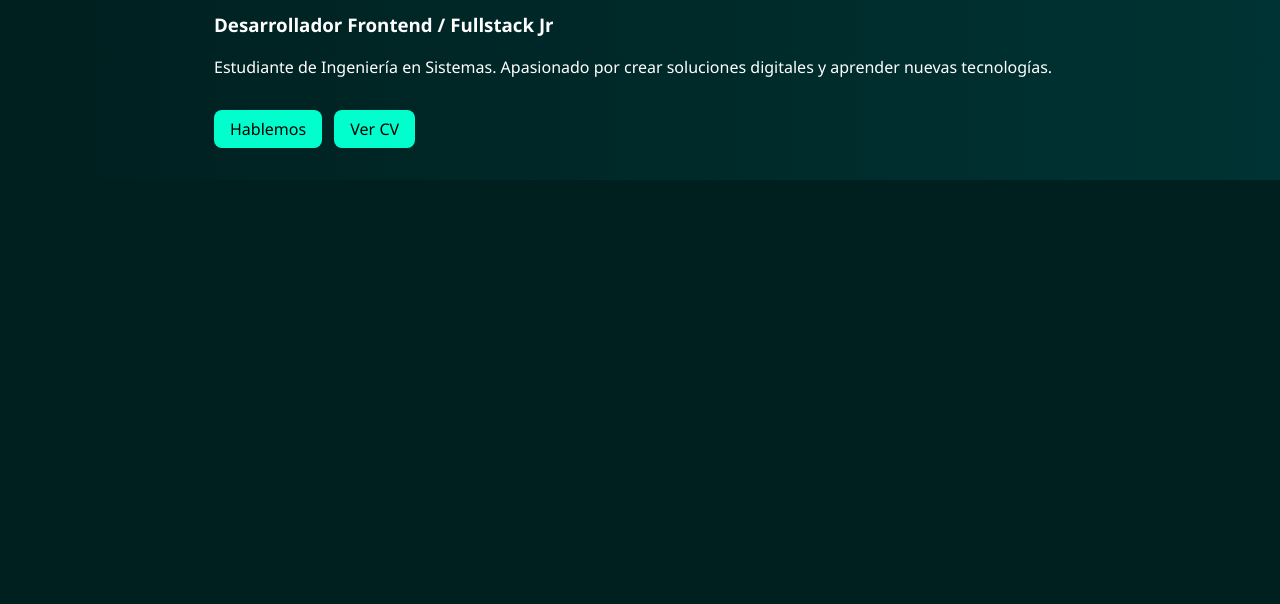
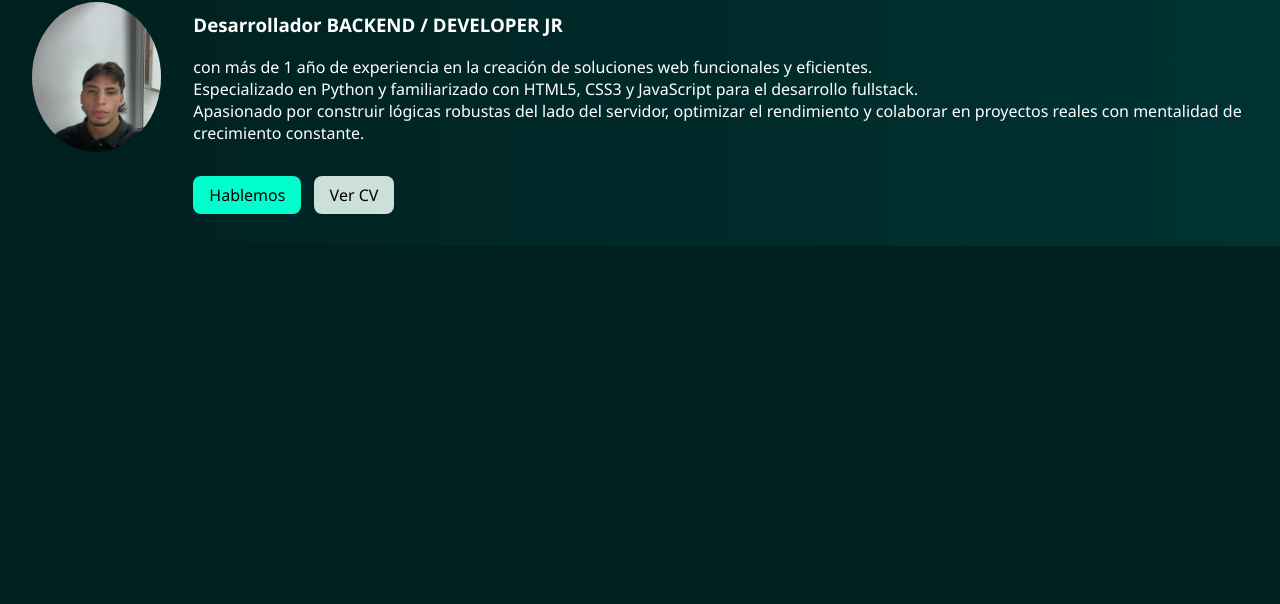
Before and after one commit to Gallego09/Portafolio, a plain HTML site: page index.html in a window 1280 px wide. Shown: the part 196-800 px from the top of the page. Drawn offline with Linux system fonts and the light colour scheme.

Commit message:
Implementacion de CV y Hablemos

```diff
--- a/index.html
+++ b/index.html
@@ -22,13 +22,16 @@
   </header>
 
   <section id="inicio" class="presentacion">
-    <img src="assets/img/foto-perfil.jpg" alt="Tu foto">
+    <img src="assets/img/Gallego.jpg" alt="Tu foto">
     <div>
       <h2>Andrés Gallego</h2>
-      <h3>Desarrollador Frontend / Fullstack Jr</h3>
-      <p>Estudiante de Ingeniería en Sistemas. Apasionado por crear soluciones digitales y aprender nuevas tecnologías.</p>
-      <a href="#contacto" class="btn">Hablemos</a>
-      <a href="assets/cv.pdf" class="btn" target="_blank">Ver CV</a>
+      <h3>Desarrollador BACKEND / DEVELOPER JR</h3>
+      <p>con más de 1 año de experiencia en la creación de soluciones web funcionales y eficientes. <br>
+        Especializado en Python y familiarizado con HTML5, CSS3 y JavaScript para el desarrollo fullstack.<br>
+        Apasionado por construir lógicas robustas del lado del servidor, optimizar el rendimiento y colaborar en proyectos reales con mentalidad de crecimiento constante.</p>
+
+      <a href="https://wa.me/573007294295" class="btn">Hablemos</a>
+      <a href="assets/pdf/Hoja de vida Andres Gallego (1).pdf" class="btn2" target="_blank">Ver CV</a>
     </div>
   </section>
 
--- a/style.css
+++ b/style.css
@@ -57,3 +57,12 @@ nav ul li a {
   text-decoration: none;
   border-radius: 8px;
 }
+.btn2 {
+  display: inline-block;
+  padding: 0.5rem 1rem;
+  margin: 1rem 0.5rem 0 0;
+  background-color: #cddfd9;
+  color: #000;
+  text-decoration: none;
+  border-radius: 8px;
+}
```
Also changed, not shown: assets/img/Gallego.jpg (added), 1 other file.
